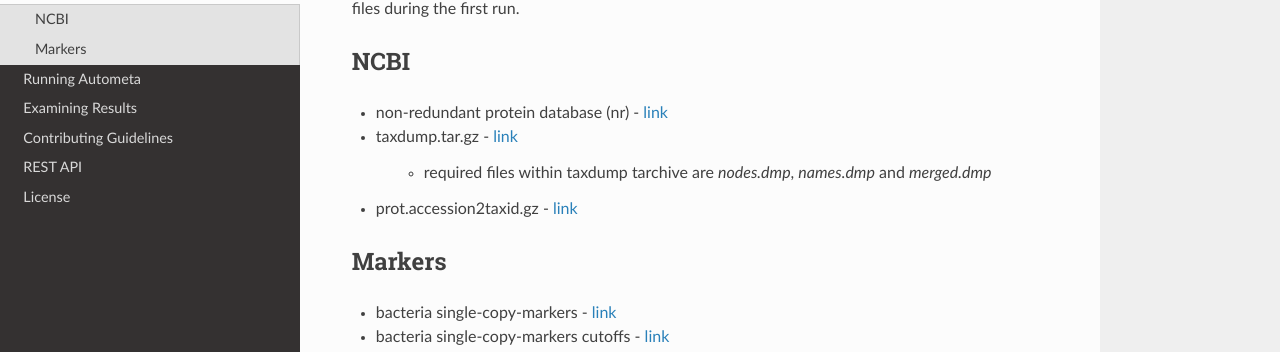
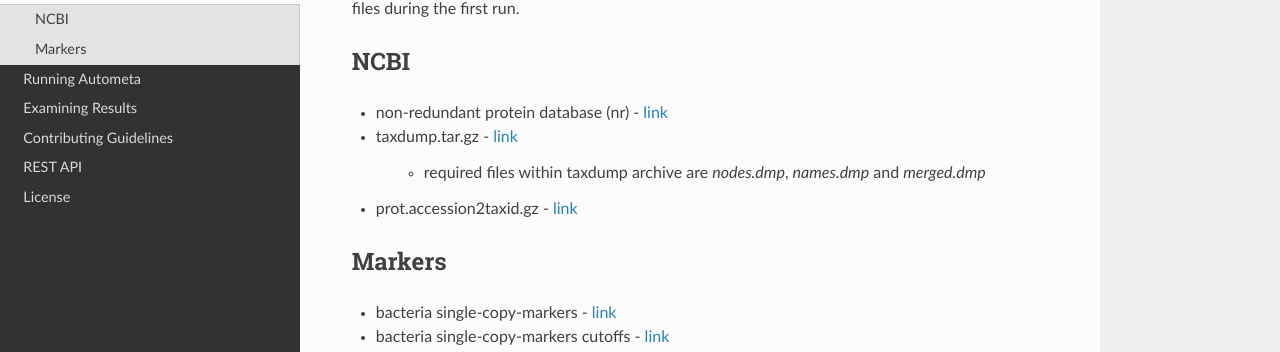
Before and after one commit to KwanLab/Autometa, a Sphinx documentation site: the page built from docs/source/databases.rst, in a window 1280 px wide. Shown: the part 187-539 px from the top of the page. Built offline with Sphinx 7.4.7 and the Read the Docs theme 2.0.0, drawn with Linux system fonts in a browser that asks for light colours; pages that are not in the unit, such as notebooks, are missing from menus.

Commit message:
Corrected a typo

```diff
--- a/docs/source/databases.rst
+++ b/docs/source/databases.rst
@@ -12,7 +12,7 @@
 
 * taxdump.tar.gz - `link <ftp://ftp.ncbi.nlm.nih.gov/pub/taxonomy/taxdump.tar.gz>`__
 
-    - required files within taxdump tarchive are *nodes.dmp*, *names.dmp* and *merged.dmp*
+    - required files within taxdump archive are *nodes.dmp*, *names.dmp* and *merged.dmp*
 * prot.accession2taxid.gz - `link <ftp://ftp.ncbi.nlm.nih.gov/pub/taxonomy/accession2taxid/prot.accession2taxid.gz>`__
 
 Markers
```
